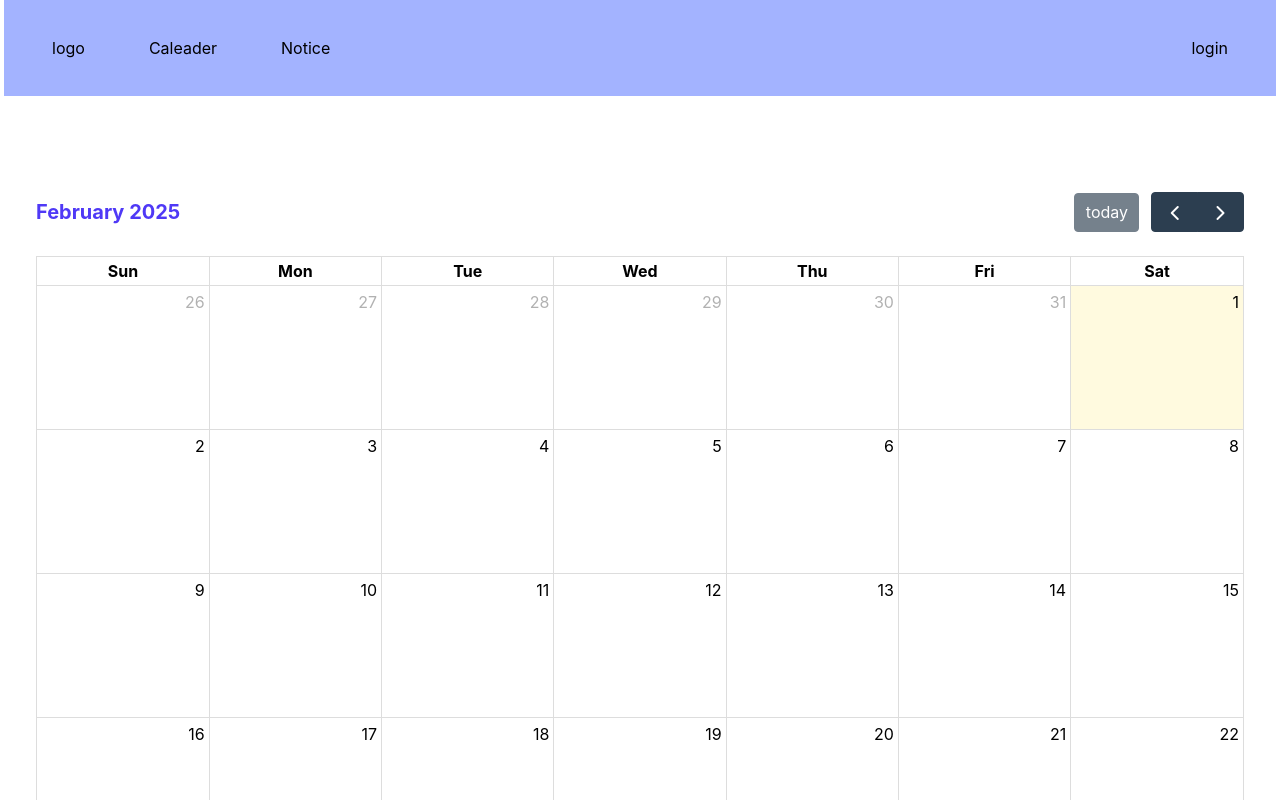
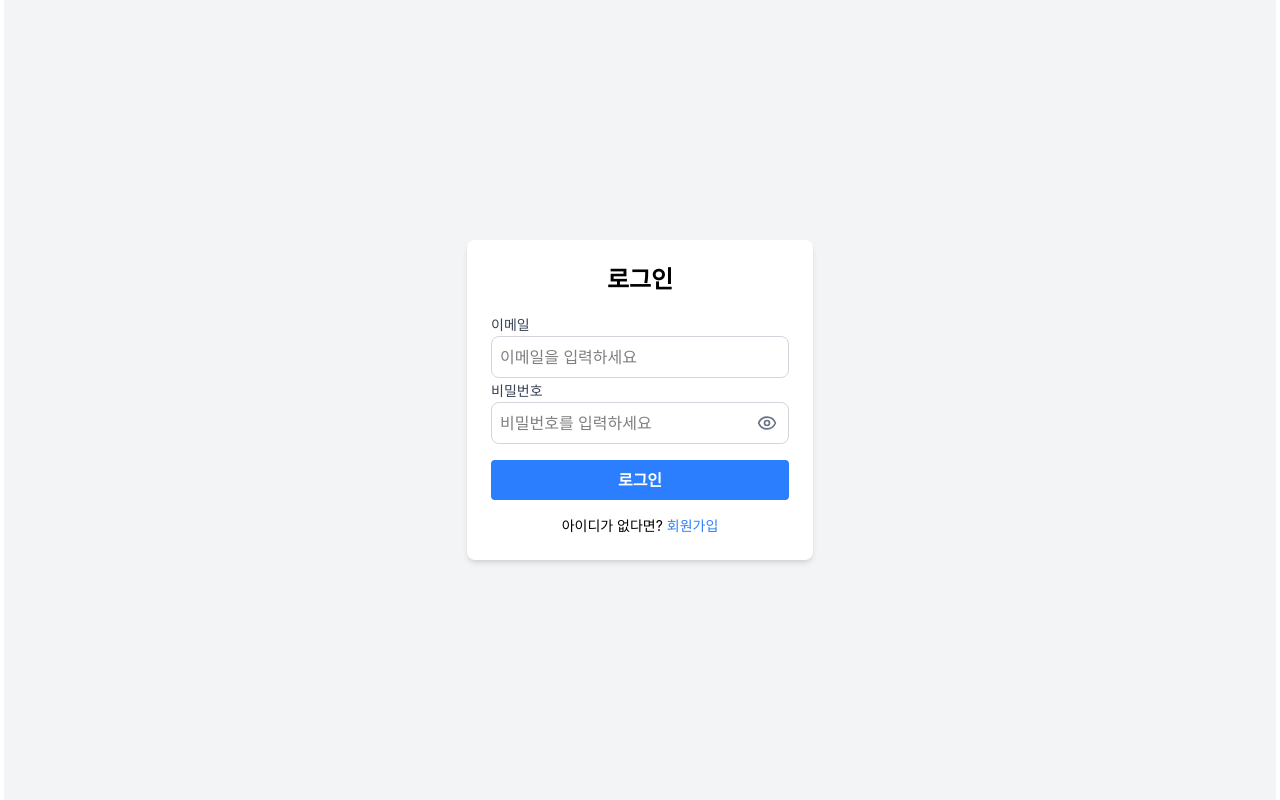
Before and after one commit to seungwb/todo-frontend, a React (Vite) app: page / in a window 1280 px wide. Shown: the top 800 px of the page. Built offline with nearby package versions, Linux system fonts and the light colour scheme.

Commit message:
feat: 로그인, 회원가입 페이지 구현, 인풋박스 컴포넌트 제작

```diff
--- a/package.json
+++ b/package.json
@@ -8,6 +8,7 @@
     "@fullcalendar/interaction": "^6.1.15",
     "@fullcalendar/react": "^6.1.15",
     "cra-template-typescript": "1.2.0",
+    "lucide-react": "^0.474.0",
     "react": "^19.0.0",
     "react-dom": "^19.0.0",
     "react-modal": "^3.16.3",
--- a/src/App.tsx
+++ b/src/App.tsx
@@ -3,6 +3,8 @@ import './index.css';
 import CalendarListItem from "./components/CalendarListItem";
 import Header from "./layouts/Header";
 import Calendar from "./views/Calendar";
+import InputBox from "./components/InputBox";
+import Authentication from "./views/Authentication";
 
 
 //          component Application 컴포넌트          //
@@ -13,7 +15,8 @@ function App() {
     //          description:          //
     return (
         <>
-            <Calendar/>
+            <Authentication/>
+
         </>
     );
 }
--- /dev/null
+++ b/src/components/InputBox/index.tsx
@@ -0,0 +1,53 @@
+import { useState } from "react";
+import { Eye, EyeOff } from "lucide-react";
+
+interface InputBoxProps {
+    label: string;
+    type?: "name" | "email" | "password" | "password-valid" | "phone";
+    placeholder: string;
+    errorMessage?: string;
+    onValidate?: (value: string) => boolean;
+}
+
+const InputBox = ({ label, type, placeholder, errorMessage, onValidate }: InputBoxProps) => {
+    const [showPassword, setShowPassword] = useState(false);
+    const [value, setValue] = useState("");
+    const [error, setError] = useState(false);
+
+    const handleBlur = () => {
+        if (onValidate) {
+            setError(!onValidate(value)); // 유효성 검사 결과가 false이면 error 상태 활성화
+        }
+    };
+
+    return (
+        <div className="w-full max-w-sm">
+            <label className="text-sm font-medium text-gray-700 mb-1">{label}</label>
+            <div className="relative">
+                <input
+                    type={type === "password" || type === "password-valid" ? (showPassword ? "text" : "password") : "text"}
+                    className={`w-full p-2 pr-10 border rounded-lg focus:outline-none ${
+                        error ? "border-red-500 focus:ring-red-500" : "border-gray-300 focus:ring-blue-500 focus:border-blue-500"
+                    }`}
+                    placeholder={placeholder}
+                    value={value}
+                    onChange={(e) => setValue(e.target.value)}
+                    onBlur={handleBlur}
+                />
+                {/* 비밀번호일 때만 아이콘 표시 */}
+                {type === "password" || type === "password-valid" ? (
+                    <div
+                        className="absolute inset-y-0 right-3 flex items-center cursor-pointer"
+                        onClick={() => setShowPassword(!showPassword)}
+                    >
+                        {showPassword ? <EyeOff size={20} className="text-gray-500"/> :
+                            <Eye size={20} className="text-gray-500"/>}
+                    </div>
+                ) : null}
+            </div>
+            {error && <div className="text-xs text-red-500 mt-1">{errorMessage}</div>}
+        </div>
+    );
+};
+
+export default InputBox;
--- a/src/views/Authentication/index.tsx
+++ b/src/views/Authentication/index.tsx
@@ -1,8 +1,173 @@
-import React from 'react';
+import React, { useState } from "react";
+import InputBox from "../../components/InputBox";
 
-export default function Authentication(){
-    return(
-        <div>
+export default function Authentication() {
+    // ✅ 현재 화면 상태 (로그인 / 회원가입)
+    const [view, setView] = useState<'sign-in' | 'sign-up'>('sign-in');
+
+    // ✅ 회원가입 시 필요한 상태 (입력값 저장)
+    const [formData, setFormData] = useState({
+        name: "",
+        email: "",
+        password: "",
+        confirmPassword: "",
+        phone: "",
+    });
+
+    // ✅ 회원가입 폼 유효성 상태
+    const [valid, setValid] = useState({
+        email: false,
+        password: false,
+        confirmPassword: false,
+        phone: false,
+    });
+
+    // ✅ 입력값 변경 핸들러
+    const handleInputChange = (field: string, value: string) => {
+        setFormData((prev) => ({
+            ...prev,
+            [field]: value,
+        }));
+    };
+
+    // ✅ 유효성 검증 핸들러
+    const handleValidation = (field: string, isValid: boolean) => {
+        setValid((prev) => ({
+            ...prev,
+            [field]: isValid,
+        }));
+    };
+
+    // ✅ 로그인 핸들러
+    const handleLogin = () => {
+        alert("로그인 성공!");
+    };
+
+    // ✅ 회원가입 핸들러
+    const handleSignup = () => {
+        if (valid.email && valid.password && valid.confirmPassword && valid.phone) {
+            alert("회원가입 성공!");
+        } else {
+            alert("입력 정보를 확인해주세요.");
+        }
+    };
+
+    // 🔹 로그인 폼
+    const SignInCard = () => {
+        return (
+            <div className="max-w-md mx-auto bg-white p-6 rounded-lg shadow-md">
+                <h2 className="text-2xl font-semibold text-center mb-4">로그인</h2>
+                <InputBox
+                    label="이메일"
+                    type="email"
+                    placeholder="이메일을 입력하세요"
+                    errorMessage="유효한 이메일을 입력하세요."
+                    onValidate={(value) => /^[^\s@]+@[^\s@]+\.[^\s@]+$/.test(value)}
+                />
+                <InputBox
+                    label="비밀번호"
+                    type="password"
+                    placeholder="비밀번호를 입력하세요"
+                    errorMessage="비밀번호는 8자 이상이어야 합니다."
+                    onValidate={(value) => value.length >= 8}
+                />
+                <button
+                    onClick={handleLogin}
+                    className="w-full bg-blue-500 hover:bg-blue-600 text-white font-bold py-2 px-4 rounded mt-4"
+                >
+                    로그인
+                </button>
+                <p className="text-center text-sm mt-4">
+                    아이디가 없다면?{" "}
+                    <span className="text-blue-500 cursor-pointer" onClick={() => setView("sign-up")}>
+            회원가입
+          </span>
+                </p>
+            </div>
+        );
+    };
+
+    // 🔹 회원가입 폼
+    const SignUpCard = () => {
+        return (
+            <div className="max-w-md mx-auto bg-white p-6 rounded-lg shadow-md">
+                <h2 className="text-2xl font-semibold text-center mb-4">회원가입</h2>
+                <InputBox
+                    label="이름"
+                    type="text"
+                    placeholder="이름을 입력하세요"
+                    errorMessage="유효한 이름을 입력하세요."
+                    onValidate={(value) => value.length >= 2}
+                />
+                <InputBox
+                    label="이메일"
+                    type="email"
+                    placeholder="이메일을 입력하세요"
+                    errorMessage="유효한 이메일을 입력하세요."
+                    onValidate={(value) => {
+                        const isValid = /^[^\s@]+@[^\s@]+\.[^\s@]+$/.test(value);
+                        handleValidation("email", isValid);
+                        return isValid;
+                    }}
+                />
+                <InputBox
+                    label="비밀번호"
+                    type="password"
+                    placeholder="비밀번호를 입력하세요"
+                    errorMessage="비밀번호는 8자 이상이어야 합니다."
+                    onValidate={(value) => {
+                        handleInputChange("password", value);
+                        const isValid = value.length >= 8;
+                        handleValidation("password", isValid);
+                        return isValid;
+                    }}
+                />
+                <InputBox
+                    label="비밀번호 확인"
+                    type="password-valid"
+                    placeholder="비밀번호를 재입력하세요"
+                    errorMessage="입력하신 비밀번호와 같지 않습니다."
+                    onValidate={(value) => {
+                        const isValid = value === formData.password;
+                        handleValidation("confirmPassword", isValid);
+                        return isValid;
+                    }}
+                />
+                <InputBox
+                    label="전화번호"
+                    type="phone"
+                    placeholder="전화번호를 입력하세요"
+                    errorMessage="유효한 전화번호를 입력하세요."
+                    onValidate={(value) => {
+                        const isValid = /^[0-9]{11,13}$/.test(value);
+                        handleValidation("phone", isValid);
+                        return isValid;
+                    }}
+                />
+                <button
+                    onClick={handleSignup}
+                    disabled={!valid.email || !valid.password || !valid.confirmPassword || !valid.phone}
+                    className={`w-full py-2 px-4 rounded mt-4 font-bold text-white ${
+                        valid.email && valid.password && valid.confirmPassword && valid.phone
+                            ? "bg-blue-500 hover:bg-blue-600"
+                            : "bg-gray-400 cursor-not-allowed"
+                    }`}
+                >
+                    회원가입
+                </button>
+                <p className="text-center text-sm mt-4">
+                    이미 계정이 있나요?{" "}
+                    <span className="text-blue-500 cursor-pointer" onClick={() => setView("sign-in")}>
+            로그인
+          </span>
+                </p>
+            </div>
+        );
+    };
+
+    return (
+        <div className="flex justify-center items-center h-screen bg-gray-100">
+            {view === "sign-in" ? <SignInCard /> : <SignUpCard />}
         </div>
-    )
+    );
 }
```
Also changed, not shown: src/components/Button/index.tsx (added), 1 other file (tests, documents, lock files or other folders).
